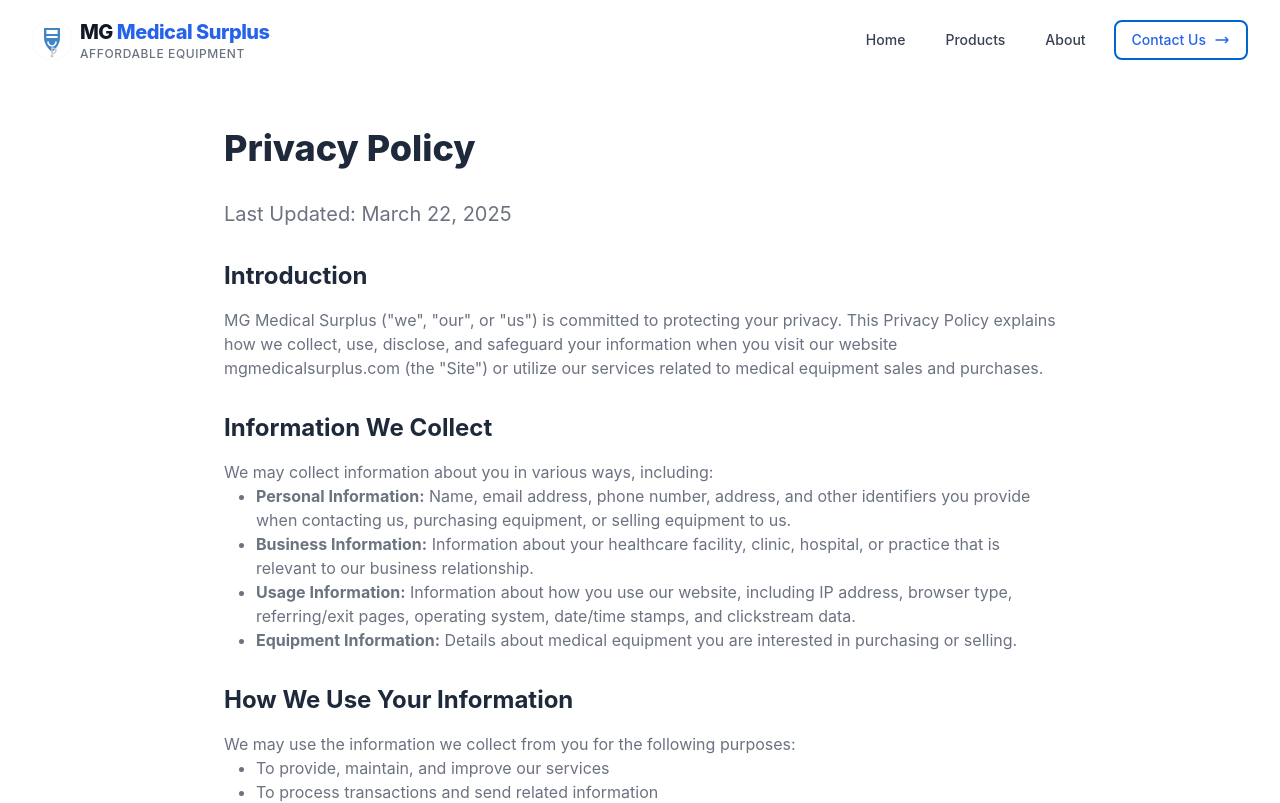
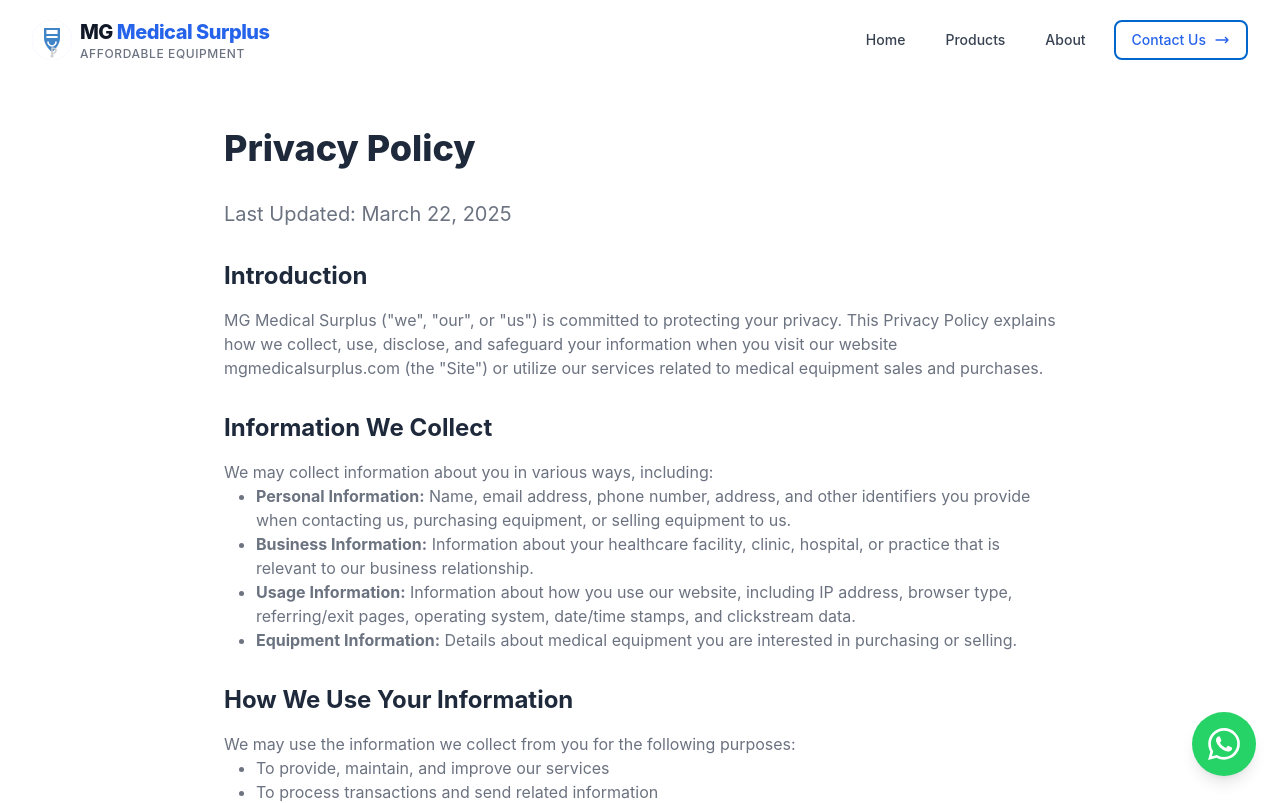
Before and after one commit to cdfranco/mg-medical-surplus, a React (Create React App) app: page /privacy-policy in a window 1280 px wide. Shown: the top 803 px of the page. Built offline with nearby package versions, Linux system fonts and the light colour scheme; the HTML template or start-up script is replaced by a standard one.

Commit message:
Add WhatsApp chat widget for improved customer communication

```diff
--- a/src/App.js
+++ b/src/App.js
@@ -7,6 +7,7 @@
 import Contact from './components/Contact';
 import Quote from './components/Quote';
 import PrivacyPolicy from './components/PrivacyPolicy';
+import WhatsAppChat from './components/WhatsAppChat';
 
 function App() {
   const [scrolled, setScrolled] = useState(false);
@@ -196,6 +197,9 @@
             <Route path='/privacy-policy' element={<PrivacyPolicy />} />
           </Routes>
         </main>
+
+        {/* WhatsApp Chat Widget */}
+        <WhatsAppChat />
 
         {/* Footer */}
         <footer className='bg-gradient-to-br from-gray-900 to-gray-800 text-white relative overflow-hidden'>
--- /dev/null
+++ b/src/components/WhatsAppChat.js
@@ -0,0 +1,36 @@
+import React from 'react';
+
+const WhatsAppChat = () => {
+  // Replace with your actual WhatsApp number
+  const phoneNumber = '17702558346'; // Format: country code + number
+  const message = 'Hello! I am interested in your medical equipment.';
+
+  const handleWhatsAppClick = () => {
+    const whatsappUrl = `https://wa.me/${phoneNumber}?text=${encodeURIComponent(
+      message
+    )}`;
+    window.open(whatsappUrl, '_blank');
+  };
+
+  return (
+    <button
+      onClick={handleWhatsAppClick}
+      className='fixed bottom-6 right-6 bg-[#25D366] hover:bg-[#128C7E] text-white p-4 rounded-full shadow-lg transition-all duration-300 z-50 flex items-center justify-center group'
+      aria-label='Chat on WhatsApp'
+    >
+      <svg
+        className='w-8 h-8'
+        fill='currentColor'
+        viewBox='0 0 24 24'
+        xmlns='http://www.w3.org/2000/svg'
+      >
+        <path d='M17.472 14.382c-.297-.149-1.758-.867-2.03-.967-.273-.099-.471-.148-.67.15-.197.297-.767.966-.94 1.164-.173.199-.347.223-.644.075-.297-.15-1.255-.463-2.39-1.475-.883-.788-1.48-1.761-1.653-2.059-.173-.297-.018-.458.13-.606.134-.133.298-.347.446-.52.149-.174.198-.298.298-.497.099-.198.05-.371-.025-.52-.075-.149-.669-1.612-.916-2.207-.242-.579-.487-.5-.669-.51-.173-.008-.371-.01-.57-.01-.198 0-.52.074-.792.372-.272.297-1.04 1.016-1.04 2.479 0 1.462 1.065 2.875 1.213 3.074.149.198 2.096 3.2 5.077 4.487.709.306 1.262.489 1.694.625.712.227 1.36.195 1.871.118.571-.085 1.758-.719 2.006-1.413.248-.694.248-1.289.173-1.413-.074-.124-.272-.198-.57-.347m-5.421 7.403h-.004a9.87 9.87 0 01-5.031-1.378l-.361-.214-3.741.982.998-3.648-.235-.374a9.86 9.86 0 01-1.51-5.26c.001-5.45 4.436-9.884 9.888-9.884 2.64 0 5.122 1.03 6.988 2.898a9.825 9.825 0 012.893 6.994c-.003 5.45-4.437 9.884-9.885 9.884m8.413-18.297A11.815 11.815 0 0012.05 0C5.495 0 .16 5.335.157 11.892c0 2.096.547 4.142 1.588 5.945L.057 24l6.305-1.654a11.882 11.882 0 005.683 1.448h.005c6.554 0 11.89-5.335 11.893-11.893a11.821 11.821 0 00-3.48-8.413z' />
+      </svg>
+      <span className='absolute right-full mr-3 bg-white text-gray-800 px-2 py-1 rounded text-sm font-medium opacity-0 group-hover:opacity-100 transition-opacity duration-300 whitespace-nowrap shadow-md'>
+        Chat with us
+      </span>
+    </button>
+  );
+};
+
+export default WhatsAppChat;
```
